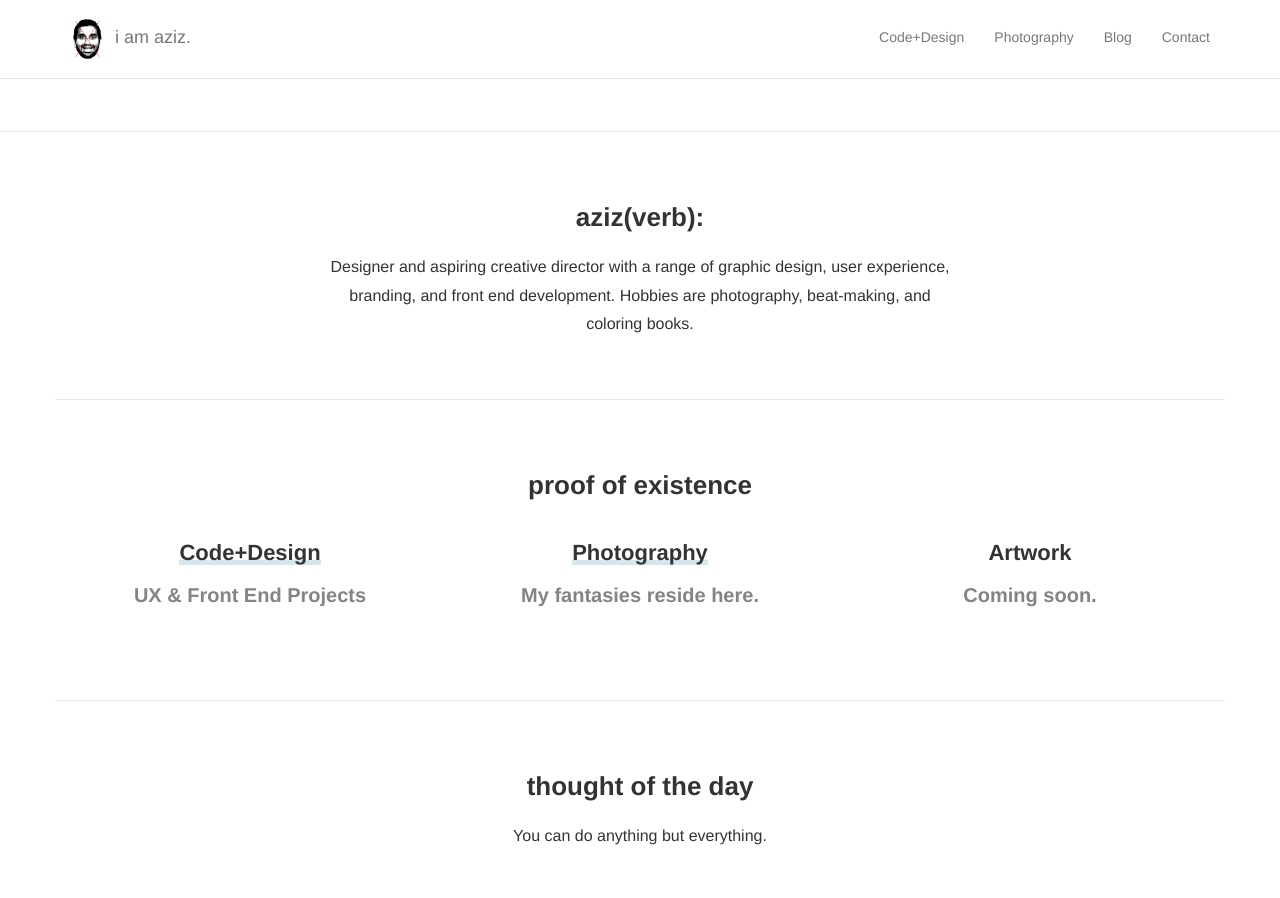
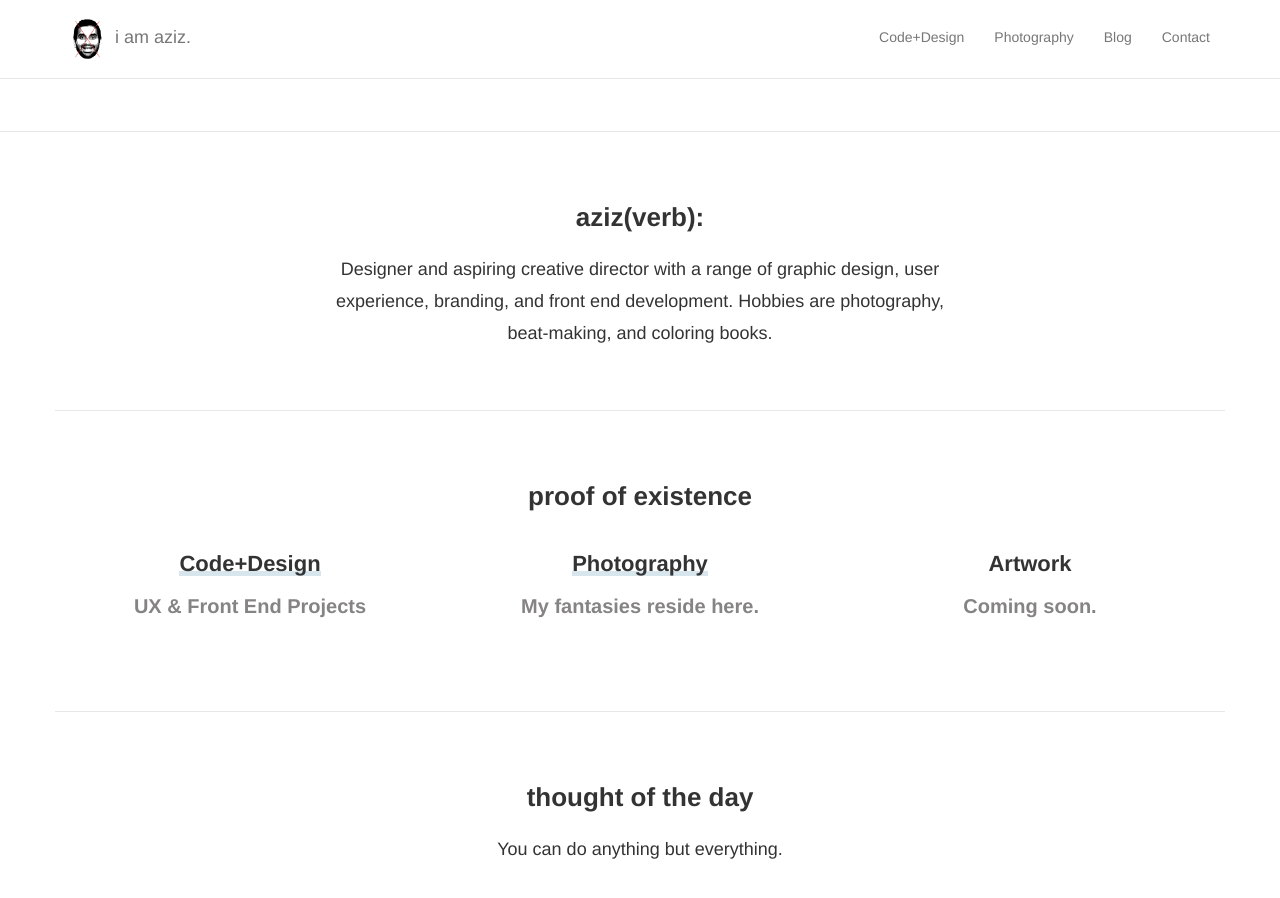
Before and after one commit to hunnitgz-Aziz/hunnitgz-Aziz.github.io, a Jekyll site: the page built from index.html, in a window 1280 px wide and 900 px high, scrolled down 232 px. Built offline with Jekyll 4.4.1, drawn with Linux system fonts in a browser that asks for light colours; nearby versions of some CDN libraries; some web fonts are replaced; the list of posts is cut into pages by our own code.

Commit message:
adjust text size

```diff
--- a/_sass/_home.scss
+++ b/_sass/_home.scss
@@ -56,7 +56,7 @@
   .home {
     .define-you {
       p {
-        padding: 0 5rem;
+        padding: 0 3rem;
       }
     }
 
--- a/css/main.scss
+++ b/css/main.scss
@@ -3,7 +3,7 @@
 ---
 
 // Our variables
-$base-font-size:   16px;
+$base-font-size:   18px;
 $base-line-height: 1;
 
 $white: #FFFFFF;
```
Also changed, not shown: 1 other file.
